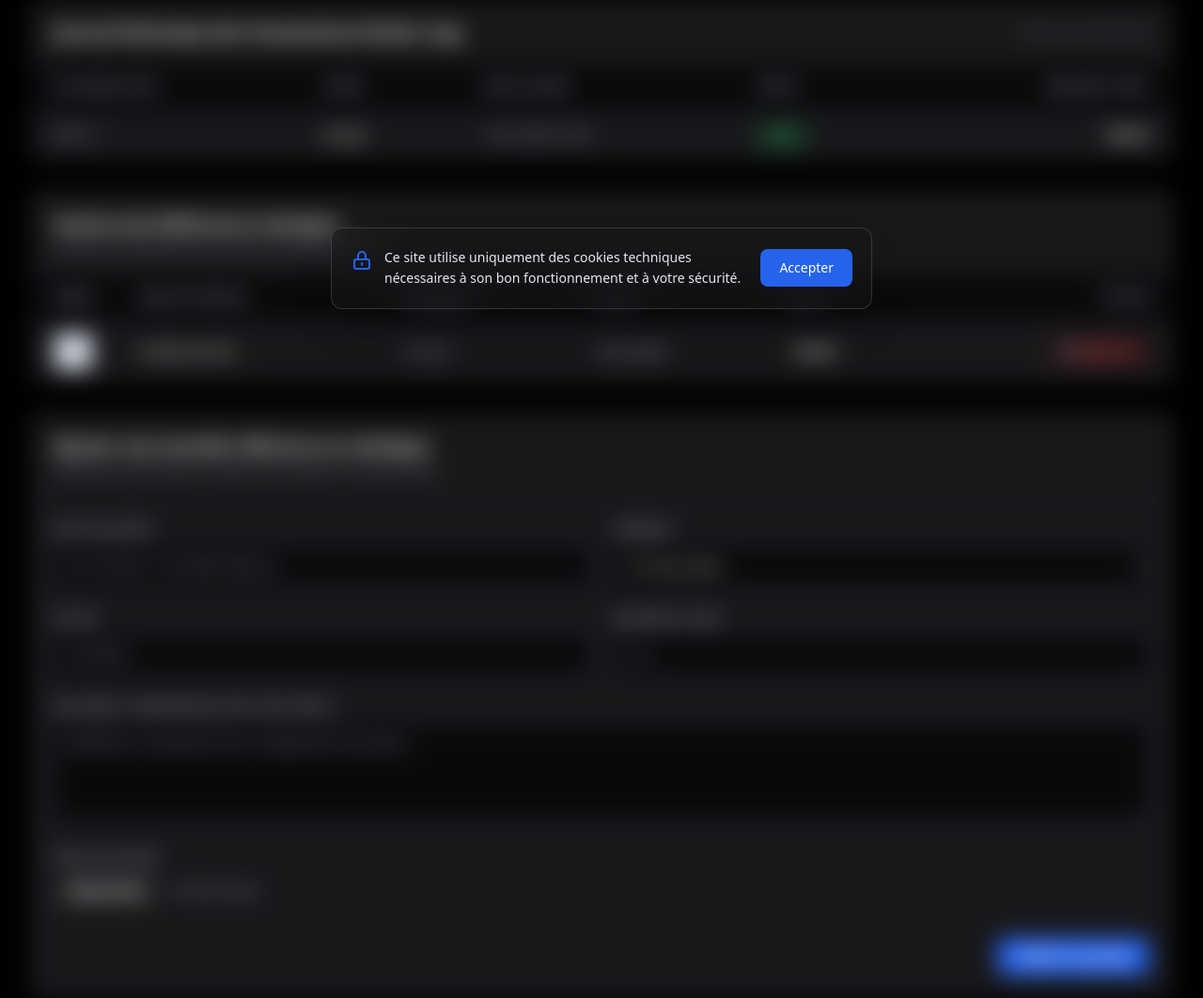
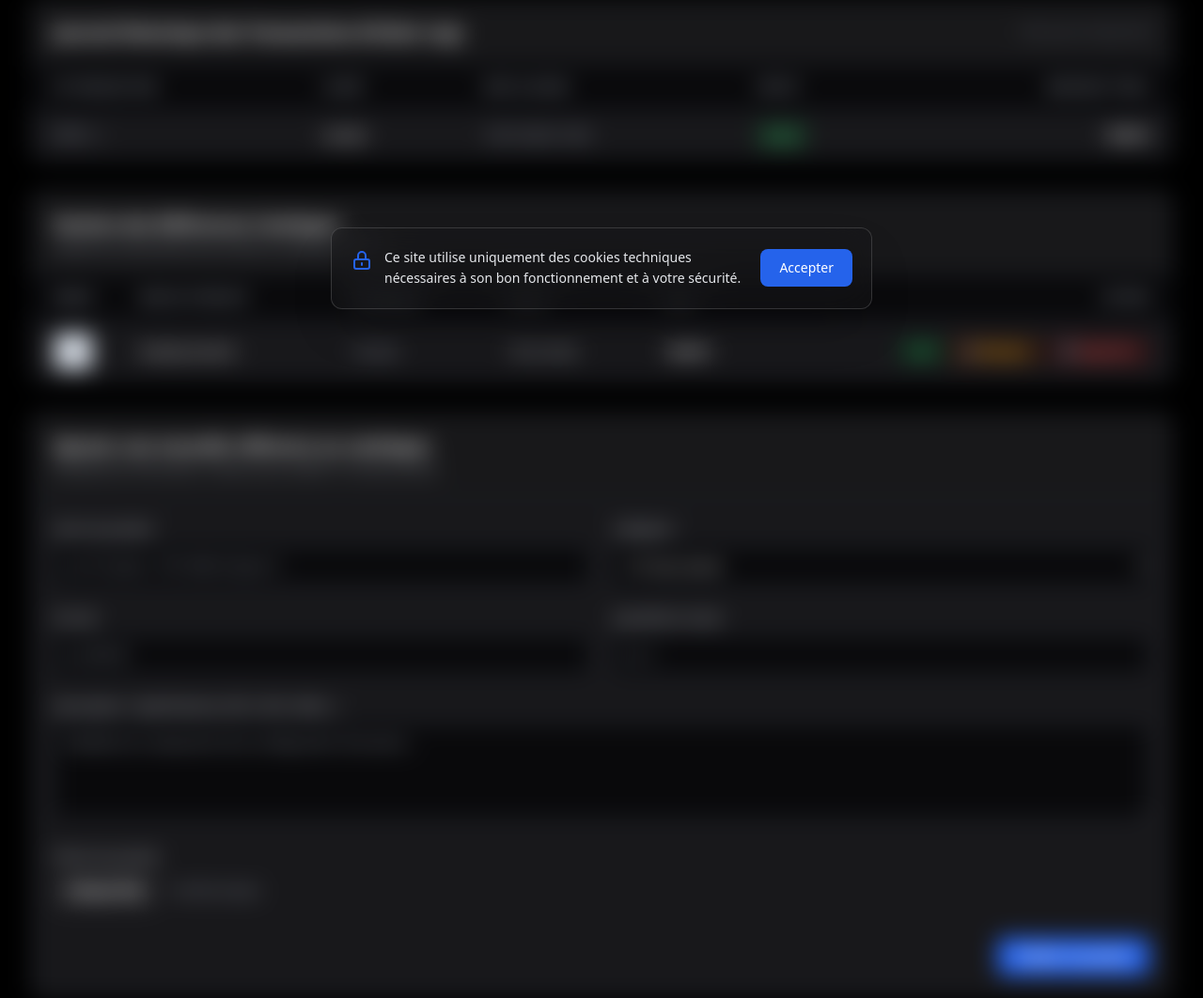
Before and after one commit to ak94u/ak94u-site_occazware, a Flask app: page /admin/dashboard in a window 1280 px wide. Shown: the part 447-1509 px from the top of the page at 94% size. Run offline with Flask 3, Linux system fonts and the light colour scheme; the visitor is signed in with stand-in values (Sample User, id 1); tables that the repository leaves empty hold one stand-in row (values such as "Sample post"); grey boxes marked "Sample" are stand-in pictures; some libraries are stand-ins or nearby versions.

Commit message:
Modification de la base de donnée en python avec l'ajout d'une colonne dans la table product qui s'appelle isactive pour pourvoir intégré la logique de masqué un produit ou de la rendre actifs sans la supprimer de la base de données pour garder le chiffre d'affaire du site e-commerce occazware

```diff
--- a/controllers/admin.py
+++ b/controllers/admin.py
@@ -49,6 +49,48 @@ def supprimer_produit(product_id):
     # 4. On recharge le tableau de bord
     return redirect(url_for('admin.dashboard'))
 
+@page_admin.route('/admin/desactiver-produit/<int:product_id>', methods=['POST'])
+def desactiver_produit(product_id):
+    # 1. Sécurité Admin
+    if 'user_role' not in session or session['user_role'] != 'admin':
+        abort(403)
+
+    # 2. Récupération du produit
+    produit = Product.query.get_or_404(product_id)
+
+    try:
+        # 3. ON NE DELETE PLUS : On passe juste is_active à False
+        produit.is_active = False
+        db.session.commit()
+        flash(f"Le produit '{produit.name}' a été désactivé du catalogue.", "success")
+    except Exception as e:
+        db.session.rollback()
+        flash("Erreur lors de la désactivation du produit.", "error")
+
+    return redirect(url_for('admin.dashboard'))
+
+@page_admin.route('/admin/basculer-statut-produit/<int:product_id>', methods=['POST'])
+def basculer_statut_produit(product_id):
+    # 1. Sécurité Admin[cite: 1]
+    if 'user_role' not in session or session['user_role'] != 'admin':
+        abort(403)
+
+    # 2. Récupération du produit[cite: 1]
+    produit = Product.query.get_or_404(product_id)
+
+    try:
+        # Inverse le statut : s'il est True, devient False, et inversement
+        produit.is_active = not produit.is_active
+        db.session.commit()
+
+        statut_txt = "réactivé" if produit.is_active else "masqué"
+        flash(f"Le produit '{produit.name}' a été {statut_txt}.", "success")
+    except Exception as e:
+        db.session.rollback()
+        flash("Erreur lors de la modification du statut du produit.", "error")
+
+    return redirect(url_for('admin.dashboard'))
+
 @page_admin.route('/admin/ajouter-produit', methods=['POST'])
 def ajouter_produit():
     # 1. Sécurité Admin
--- a/controllers/magasin.py
+++ b/controllers/magasin.py
@@ -15,7 +15,7 @@ def index():
 
     # 2. On prépare la requête de base vers ta table Product (PHPMyAdmin)
     # Note : on utilise Product.query directement, pas db.Product
-    query = Product.query.filter(Product.price <= prix_max)
+    query = Product.query.filter(Product.is_active == True, Product.price <= prix_max)
 
     # 3. On applique les filtres s'ils sont remplis
     if recherche:
--- a/models/db.py
+++ b/models/db.py
@@ -22,6 +22,9 @@ class Product(db.Model):
     stock = db.Column(db.Integer, nullable=False, default=0)
     category = db.Column(db.String(50))
     image_url = db.Column(db.String(255))
+
+    # Soft delete (True = visible & False = archivé)
+    is_active = db.Column(db.Boolean, default=True, nullable=False)
 
     def __repr__(self):
         return f"<Product {self.name}>"
--- a/templates/admin.html
+++ b/templates/admin.html
@@ -135,11 +135,40 @@
                             {% endif %}
                         </td>
                         <td class="px-6 py-3 font-bold text-zinc-900 dark:text-white">{{ "%.2f"|format(produit.price) }} €</td>
-                        <td class="px-6 py-3 text-right">
-                            <form action="{{ url_for('admin.supprimer_produit', product_id=produit.id) }}" method="POST" onsubmit="return confirm('Êtes-vous sûr de vouloir supprimer définitivement ce produit ?');" class="inline">
-                                <button type="submit" class="px-3 py-1.5 bg-red-50 dark:bg-red-950/40 border border-red-200 dark:border-red-900 text-red-600 dark:text-red-400 hover:bg-red-600 dark:hover:bg-red-900 hover:text-white rounded-lg text-xs font-semibold transition">
-                                    🗑️ Supprimer
-                                </button>
+                                <td class="px-6 py-3 text-right whitespace-nowrap">
+                                    <div class="flex items-center justify-end gap-2">
+                                        <!-- Badge de statut -->
+                                        {% if produit.is_active %}
+                                            <span class="px-2 py-1 text-xs font-semibold rounded bg-green-100 dark:bg-green-950/50 text-green-700 dark:text-green-400 border border-green-200 dark:border-green-900">
+                                                Actif
+                                            </span>
+                                        {% else %}
+                                            <span class="px-2 py-1 text-xs font-semibold rounded bg-gray-100 dark:bg-zinc-800 text-gray-500 dark:text-gray-400 border border-gray-200 dark:border-gray-700">
+                                                Masqué
+                                            </span>
+                                        {% endif %}
+
+                                        <!-- Bouton Activer / Désactiver -->
+                                        <form action="{{ url_for('admin.basculer_statut_produit', product_id=produit.id) }}" method="POST" class="inline">
+                                            {% if produit.is_active %}
+                                                <button type="submit" class="px-3 py-1.5 bg-amber-50 dark:bg-amber-950/40 border border-amber-200 dark:border-amber-900 text-amber-600 dark:text-amber-400 hover:bg-amber-600 dark:hover:bg-amber-800 hover:text-white rounded-lg text-xs font-semibold transition">
+                                                    👁️ Masquer
+                                                </button>
+                                            {% else %}
+                                                <button type="submit" class="px-3 py-1.5 bg-blue-50 dark:bg-blue-950/40 border border-blue-200 dark:border-blue-900 text-blue-600 dark:text-blue-400 hover:bg-blue-600 dark:hover:bg-blue-800 hover:text-white rounded-lg text-xs font-semibold transition">
+                                                    👁️ Activer
+                                                </button>
+                                            {% endif %}
+                                        </form>
+
+                                        <!-- Bouton Supprimer (définitif) -->
+                                        <form action="{{ url_for('admin.supprimer_produit', product_id=produit.id) }}" method="POST" onsubmit="return confirm('Êtes-vous sûr de vouloir supprimer définitivement ce produit ?');" class="inline">
+                                            <button type="submit" class="px-3 py-1.5 bg-red-50 dark:bg-red-950/40 border border-red-200 dark:border-red-900 text-red-600 dark:text-red-400 hover:bg-red-600 dark:hover:bg-red-900 hover:text-white rounded-lg text-xs font-semibold transition">
+                                                🗑️ Supprimer
+                                            </button>
+                                        </form>
+                                    </div>
+                                </td>
                             </form>
                         </td>
                     </tr>
```
